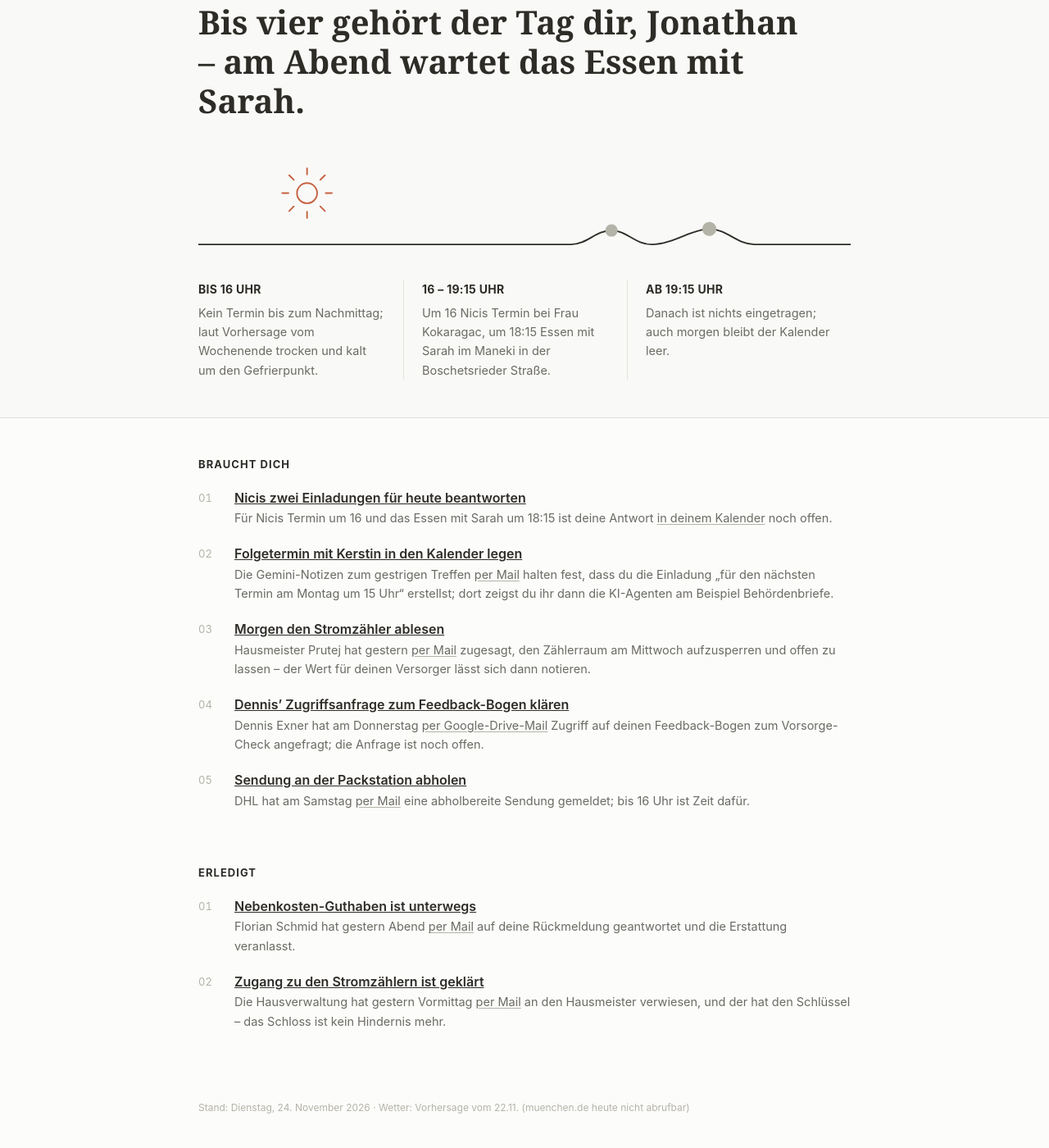
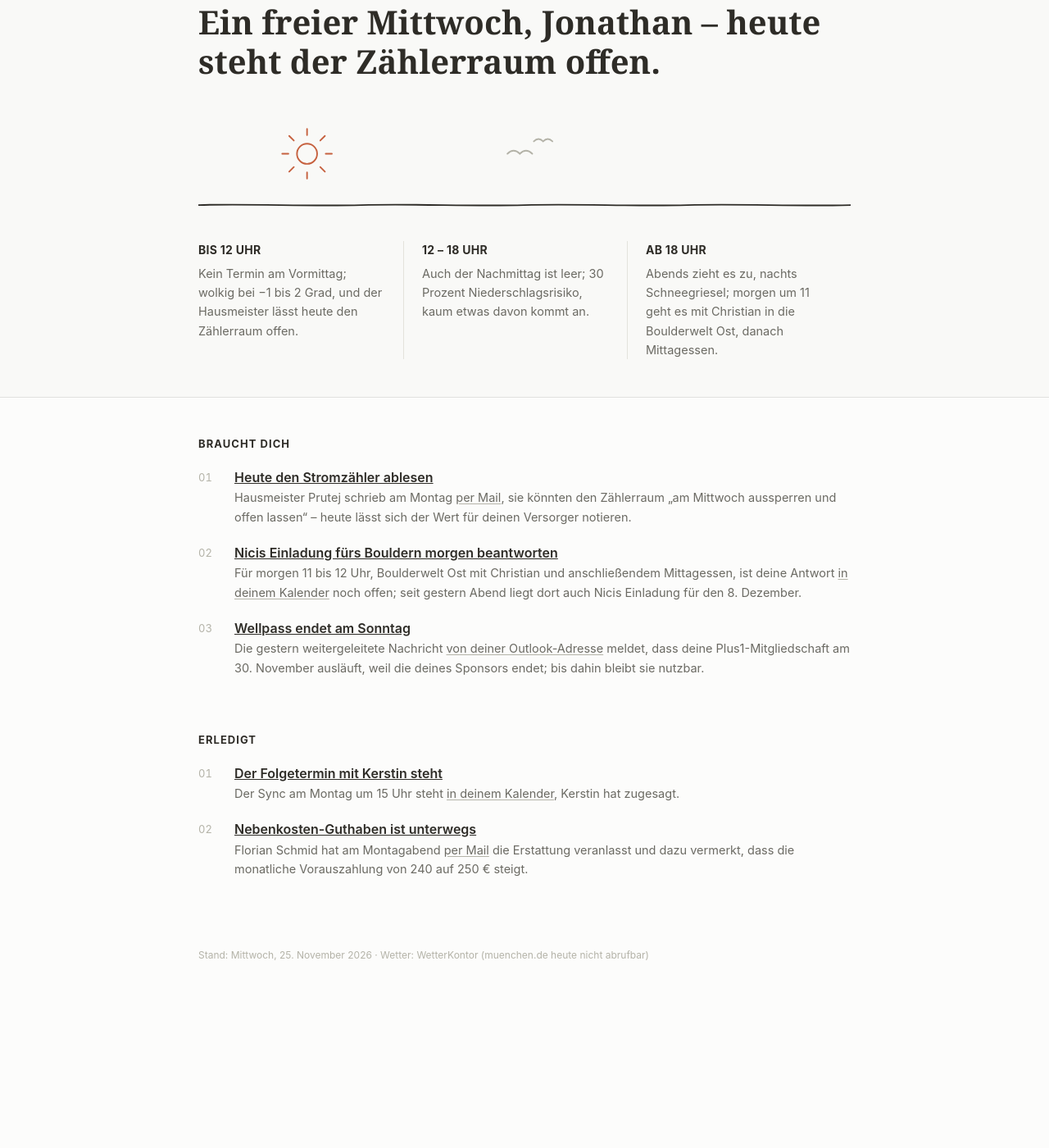
Before and after one commit to jonariver/brief-app, a plain HTML site: page index.html in a window 1280 px wide. Shown: the part 131-1531 px from the top of the page at 82% size. After the commit the page ends 1345 px from the top, so only its background shows below. Drawn offline with Linux system fonts and the light colour scheme; a web font is replaced by a local one.

Commit message:
Tages-Brief 25.11.2026
Co-Authored-By: Claude Opus 5.5 <noreply@anthropic.com>
Claude-Session: https://claude.ai/code/session_013PiNYKwmAWwu9XftoDAXaL

```diff
--- a/index.html
+++ b/index.html
@@ -96,29 +96,31 @@ a.src{color:var(--ink-soft);}
     <!-- ===== TOP: TAGES-BRIEF ===== -->
     <!-- SECTION:brief-top -->
     <div class="pane active" id="top-brief">
-      <p class="daydate">Dienstag &#183; 24. November 2026</p>
-      <h1 class="headline">Bis vier geh&#246;rt der Tag dir, Jonathan &#8211; am Abend wartet das Essen mit Sarah.</h1>
-      <svg class="terrain" viewBox="0 0 840 170" xmlns="http://www.w3.org/2000/svg" role="img" aria-label="Der Tag als lange flache Linie mit Sonne am Morgen, zwei kleinen H&#252;geln um vier und um viertel nach sechs, danach wieder flach">
-        <path d="M0 132 C 160 132, 320 132, 480 132 C 500 132, 512 114, 532 114 C 552 114, 562 132, 584 132 C 610 132, 636 112, 658 112 C 680 112, 694 132, 716 132 C 760 132, 800 132, 840 132" fill="none" stroke="#2E2C27" stroke-width="2" stroke-linecap="round"/>
-        <circle cx="532" cy="114" r="8" fill="#B4B3A8"/>
-        <circle cx="658" cy="112" r="9" fill="#B4B3A8"/>
+      <p class="daydate">Mittwoch &#183; 25. November 2026</p>
+      <h1 class="headline">Ein freier Mittwoch, Jonathan &#8211; heute steht der Z&#228;hlerraum offen.</h1>
+      <svg class="terrain" viewBox="0 0 840 170" xmlns="http://www.w3.org/2000/svg" role="img" aria-label="Der Tag als ruhige, fast flache Linie ohne Termine, mit einer Sonne am Vormittag und zwei V&#246;geln am Nachmittag">
+        <path d="M0 132 C 70 130, 140 134, 210 132 C 280 130, 350 134, 420 132 C 490 130, 560 134, 630 132 C 700 130, 770 134, 840 132" fill="none" stroke="#2E2C27" stroke-width="2" stroke-linecap="round"/>
         <g stroke="#C6613F" stroke-width="2" stroke-linecap="round" fill="none">
           <circle cx="140" cy="66" r="13"/>
           <path d="M140 42 v-8 M140 90 v8 M116 66 h-8 M164 66 h8 M123 49 l-6 -6 M157 49 l6 -6 M123 83 l-6 6 M157 83 l6 6"/>
         </g>
+        <g stroke="#B4B3A8" stroke-width="2" stroke-linecap="round" fill="none">
+          <path d="M398 66 q8 -8 16 0 q8 -8 16 0"/>
+          <path d="M432 50 q6 -6 12 0 q6 -6 12 0"/>
+        </g>
       </svg>
       <div class="acts">
         <div class="act">
-          <b>BIS 16 UHR</b>
-          <p>Kein Termin bis zum Nachmittag; laut Vorhersage vom Wochenende trocken und kalt um den Gefrierpunkt.</p>
+          <b>BIS 12 UHR</b>
+          <p>Kein Termin am Vormittag; wolkig bei &#8722;1 bis 2 Grad, und der Hausmeister l&#228;sst heute den Z&#228;hlerraum offen.</p>
         </div>
         <div class="act">
-          <b>16 &#8211; 19:15 UHR</b>
-          <p>Um 16 Nicis Termin bei Frau Kokaragac, um 18:15 Essen mit Sarah im Maneki in der Boschetsrieder Stra&#223;e.</p>
+          <b>12 &#8211; 18 UHR</b>
+          <p>Auch der Nachmittag ist leer; 30 Prozent Niederschlagsrisiko, kaum etwas davon kommt an.</p>
         </div>
         <div class="act">
-          <b>AB 19:15 UHR</b>
-          <p>Danach ist nichts eingetragen; auch morgen bleibt der Kalender leer.</p>
+          <b>AB 18 UHR</b>
+          <p>Abends zieht es zu, nachts Schneegriesel; morgen um 11 geht es mit Christian in die Boulderwelt Ost, danach Mittagessen.</p>
         </div>
       </div>
     </div>
@@ -172,24 +174,16 @@ a.src{color:var(--ink-soft);}
         <h2>Braucht dich</h2>
         <ol class="items">
           <li>
-            <a class="t" href="https://www.google.com/calendar/event?eid=Y2NzNmNkcGhjbGhtNmI5bTZoaW1jYjlrNmdwNjhiYjJja3NqaWJiMzZvbzMyYzM2NjlpMzhvOWs2byBzZWpvcml2ZUBt&amp;ctz=Europe/Berlin">Nicis zwei Einladungen f&#252;r heute beantworten</a>
-            <p>F&#252;r Nicis Termin um 16 und das Essen mit Sarah um 18:15 ist deine Antwort <a class="src" href="https://www.google.com/calendar/event?eid=Y2NzNmNkcGhjbGhtNmI5bTZoaW1jYjlrNmdwNjhiYjJja3NqaWJiMzZvbzMyYzM2NjlpMzhvOWs2byBzZWpvcml2ZUBt&amp;ctz=Europe/Berlin">in deinem Kalender</a> noch offen.</p>
+            <a class="t" href="https://mail.google.com/mail/?authuser=sejorive@gmail.com#all/thread-a:r3952313417640034086">Heute den Stromz&#228;hler ablesen</a>
+            <p>Hausmeister Prutej schrieb am Montag <a class="src" href="https://mail.google.com/mail/?authuser=sejorive@gmail.com#all/thread-a:r3952313417640034086">per Mail</a>, sie k&#246;nnten den Z&#228;hlerraum &#8222;am Mittwoch aussperren und offen lassen&#8220; &#8211; heute l&#228;sst sich der Wert f&#252;r deinen Versorger notieren.</p>
           </li>
           <li>
-            <a class="t" href="https://mail.google.com/mail/?authuser=sejorive@gmail.com#all/thread-f:1882662757303353041">Folgetermin mit Kerstin in den Kalender legen</a>
-            <p>Die Gemini-Notizen zum gestrigen Treffen <a class="src" href="https://mail.google.com/mail/?authuser=sejorive@gmail.com#all/thread-f:1882662757303353041">per Mail</a> halten fest, dass du die Einladung &#8222;f&#252;r den n&#228;chsten Termin am Montag um 15 Uhr&#8220; erstellst; dort zeigst du ihr dann die KI-Agenten am Beispiel Beh&#246;rdenbriefe.</p>
+            <a class="t" href="https://www.google.com/calendar/event?eid=Y2twM2VkcjFjOG9tMmI5bjc0c21hYjlrNjhwajJiOW83MG9qMmI5bGNvc2o0Y2oyNmdxMzZwMWw2ZyBzZWpvcml2ZUBt&amp;ctz=Europe/Berlin">Nicis Einladung f&#252;rs Bouldern morgen beantworten</a>
+            <p>F&#252;r morgen 11 bis 12 Uhr, Boulderwelt Ost mit Christian und anschlie&#223;endem Mittagessen, ist deine Antwort <a class="src" href="https://www.google.com/calendar/event?eid=Y2twM2VkcjFjOG9tMmI5bjc0c21hYjlrNjhwajJiOW83MG9qMmI5bGNvc2o0Y2oyNmdxMzZwMWw2ZyBzZWpvcml2ZUBt&amp;ctz=Europe/Berlin">in deinem Kalender</a> noch offen; seit gestern Abend liegt dort auch Nicis Einladung f&#252;r den 8. Dezember.</p>
           </li>
           <li>
-            <a class="t" href="https://mail.google.com/mail/?authuser=sejorive@gmail.com#all/thread-a:r3952313417640034086">Morgen den Stromz&#228;hler ablesen</a>
-            <p>Hausmeister Prutej hat gestern <a class="src" href="https://mail.google.com/mail/?authuser=sejorive@gmail.com#all/thread-a:r3952313417640034086">per Mail</a> zugesagt, den Z&#228;hlerraum am Mittwoch aufzusperren und offen zu lassen &#8211; der Wert f&#252;r deinen Versorger l&#228;sst sich dann notieren.</p>
-          </li>
-          <li>
-            <a class="t" href="https://mail.google.com/mail/?authuser=sejorive@gmail.com#all/thread-f:1882288219880799153">Dennis&#8217; Zugriffsanfrage zum Feedback-Bogen kl&#228;ren</a>
-            <p>Dennis Exner hat am Donnerstag <a class="src" href="https://mail.google.com/mail/?authuser=sejorive@gmail.com#all/thread-f:1882288219880799153">per Google-Drive-Mail</a> Zugriff auf deinen Feedback-Bogen zum Vorsorge-Check angefragt; die Anfrage ist noch offen.</p>
-          </li>
-          <li>
-            <a class="t" href="https://mail.google.com/mail/?authuser=sejorive@gmail.com#all/thread-f:1882467716397065234">Sendung an der Packstation abholen</a>
-            <p>DHL hat am Samstag <a class="src" href="https://mail.google.com/mail/?authuser=sejorive@gmail.com#all/thread-f:1882467716397065234">per Mail</a> eine abholbereite Sendung gemeldet; bis 16 Uhr ist Zeit daf&#252;r.</p>
+            <a class="t" href="https://mail.google.com/mail/?authuser=sejorive@gmail.com#all/thread-f:1882749293952458040">Wellpass endet am Sonntag</a>
+            <p>Die gestern weitergeleitete Nachricht <a class="src" href="https://mail.google.com/mail/?authuser=sejorive@gmail.com#all/thread-f:1882749293952458040">von deiner Outlook-Adresse</a> meldet, dass deine Plus1-Mitgliedschaft am 30. November ausl&#228;uft, weil die deines Sponsors endet; bis dahin bleibt sie nutzbar.</p>
           </li>
         </ol>
       </section>
@@ -197,12 +191,12 @@ a.src{color:var(--ink-soft);}
         <h2>Erledigt</h2>
         <ol class="items">
           <li>
-            <a class="t" href="https://mail.google.com/mail/?authuser=sejorive@gmail.com#all/thread-f:1882589366058924719">Nebenkosten-Guthaben ist unterwegs</a>
-            <p>Florian Schmid hat gestern Abend <a class="src" href="https://mail.google.com/mail/?authuser=sejorive@gmail.com#all/thread-f:1882589366058924719">per Mail</a> auf deine R&#252;ckmeldung geantwortet und die Erstattung veranlasst.</p>
+            <a class="t" href="https://www.google.com/calendar/event?eid=MTQ0MHU2dGN2bjBsbDRtZHJva2hkYmlydW0gc2Vqb3JpdmVAbQ&amp;ctz=Europe/Berlin">Der Folgetermin mit Kerstin steht</a>
+            <p>Der Sync am Montag um 15 Uhr steht <a class="src" href="https://www.google.com/calendar/event?eid=MTQ0MHU2dGN2bjBsbDRtZHJva2hkYmlydW0gc2Vqb3JpdmVAbQ&amp;ctz=Europe/Berlin">in deinem Kalender</a>, Kerstin hat zugesagt.</p>
           </li>
           <li>
-            <a class="t" href="https://mail.google.com/mail/?authuser=sejorive@gmail.com#all/thread-a:r3952313417640034086">Zugang zu den Stromz&#228;hlern ist gekl&#228;rt</a>
-            <p>Die Hausverwaltung hat gestern Vormittag <a class="src" href="https://mail.google.com/mail/?authuser=sejorive@gmail.com#all/thread-a:r3952313417640034086">per Mail</a> an den Hausmeister verwiesen, und der hat den Schl&#252;ssel &#8211; das Schloss ist kein Hindernis mehr.</p>
+            <a class="t" href="https://mail.google.com/mail/?authuser=sejorive@gmail.com#all/thread-f:1882589366058924719">Nebenkosten-Guthaben ist unterwegs</a>
+            <p>Florian Schmid hat am Montagabend <a class="src" href="https://mail.google.com/mail/?authuser=sejorive@gmail.com#all/thread-f:1882589366058924719">per Mail</a> die Erstattung veranlasst und dazu vermerkt, dass die monatliche Vorauszahlung von 240 auf 250 &#8364; steigt.</p>
           </li>
         </ol>
       </section>
@@ -246,7 +240,7 @@ a.src{color:var(--ink-soft);}
     </div>
     <!-- /SECTION:woche-bottom -->
 
-    <p class="updated" id="updated">Stand: Dienstag, 24. November 2026 &#183; Wetter: Vorhersage vom 22.11. (muenchen.de heute nicht abrufbar)</p>
+    <p class="updated" id="updated">Stand: Mittwoch, 25. November 2026 &#183; Wetter: WetterKontor (muenchen.de heute nicht abrufbar)</p>
   </div>
 </div>
 
```
